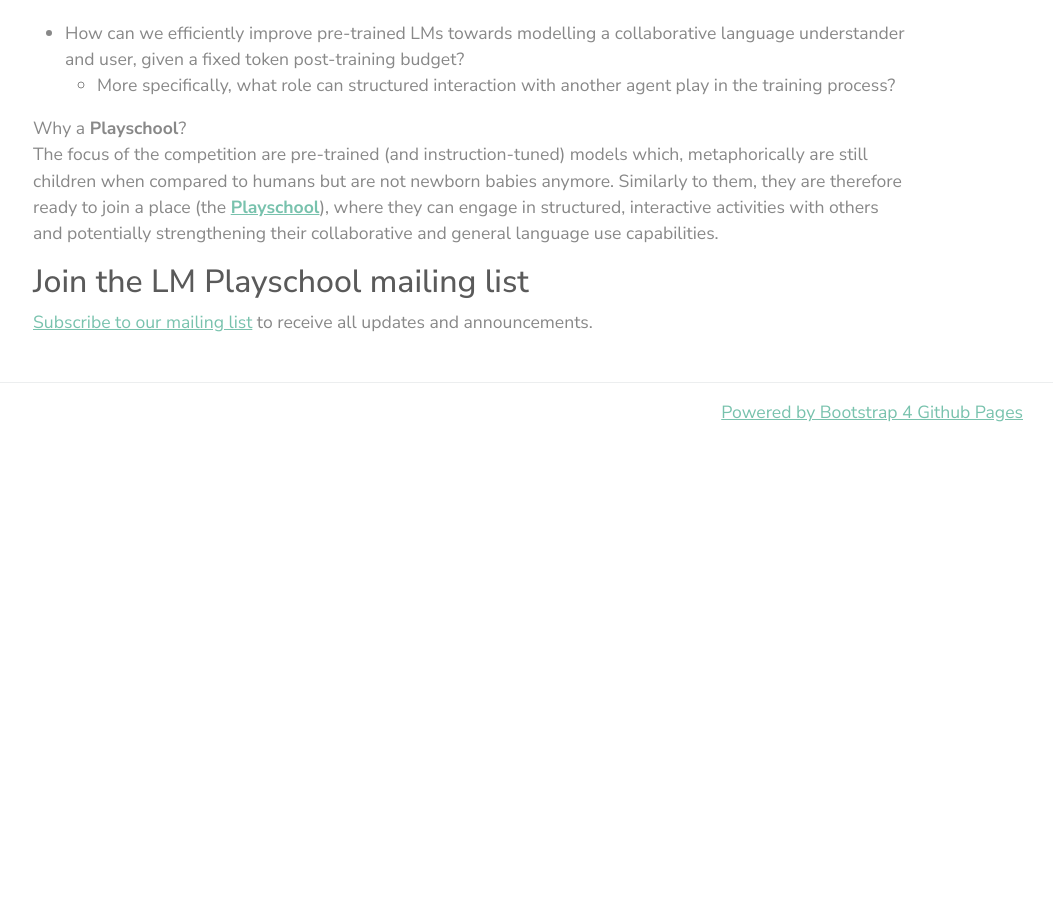
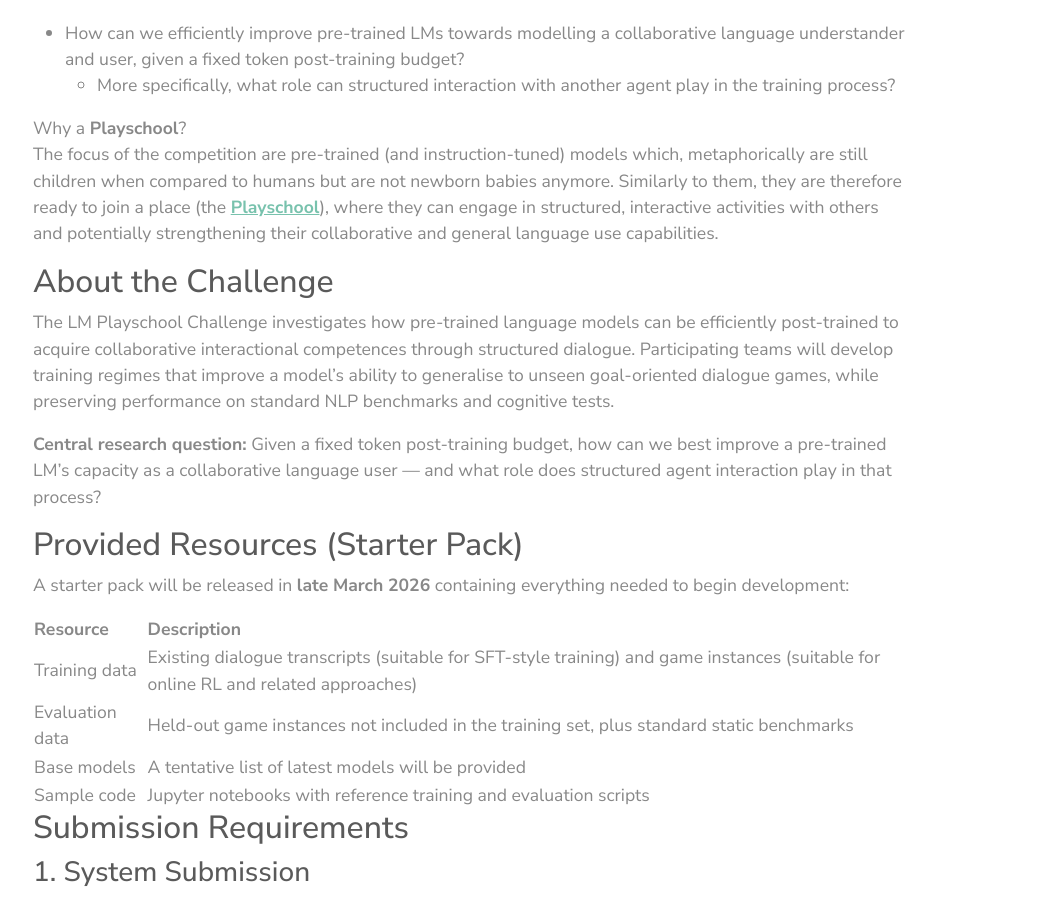
Before and after one commit to lm-playschool/lm-playschool.github.io, a Jekyll site: the page built from challenge.md, in a window 1280 px wide and 900 px high, scrolled down 594 px. Shown: the whole window, without its empty margins (169-1222 px from the left). Built offline with Jekyll 4.4.1, drawn with Linux system fonts in a browser that asks for light colours; our own code applies the rules of GitHub Pages for plain Markdown files; before the commit the page ends 1035 px from its top, so only the background shows below that; some of the changed text lies outside the part shown.

Commit message:
Challenge Outline

```diff
--- a/challenge.md
+++ b/challenge.md
@@ -17,6 +17,36 @@ Why a **Playschool**?
 The focus of the competition are pre-trained (and instruction-tuned) models which, metaphorically are still children when compared to humans but are not newborn babies anymore. Similarly to them, they are therefore ready to join a place (the [**Playschool**](https://www.collinsdictionary.com/dictionary/english/playschool)), where they can engage in structured, interactive activities with others and potentially strengthening their collaborative and general language use capabilities.
 
 
+## About the Challenge
+
+The LM Playschool Challenge investigates how pre-trained language models can be efficiently post-trained to acquire collaborative interactional competences through structured dialogue. Participating teams will develop training regimes that improve a model's ability to generalise to unseen goal-oriented dialogue games, while preserving performance on standard NLP benchmarks and cognitive tests.
+
+**Central research question:** Given a fixed token post-training budget, how can we best improve a pre-trained LM's capacity as a collaborative language user — and what role does structured agent interaction play in that process?
+
+## Provided Resources (Starter Pack)
+
+A starter pack will be released in **late March 2026** containing everything needed to begin development:
+
+| Resource | Description |
+|----------|-------------|
+| Training data | Existing dialogue transcripts (suitable for SFT-style training) and game instances (suitable for online RL and related approaches) |
+| Evaluation data | Held-out game instances not included in the training set, plus standard static benchmarks |
+| Base models | A tentative list of latest models will be provided |
+| Sample code | Jupyter notebooks with reference training and evaluation scripts |
+
+## Submission Requirements
+
+### 1. System Submission
+
+Each team submits a trained model for evaluation. The following are required:
+
+**Model artefact**: Provide a publicly accessible **Hugging Face model URL** containing the post-trained model with **full merged weights**.
+
+**Inference compatibility**: If the submitted model is not supported by the provided libraries, teams must additionally provide:
+- **Dockerized setup** that allows to run the trained model, e.g. expose an **OpenAI-Compatible API** endpoint
+
+**Documentation**: Submit a **model training card** that covers: training methodology, data usage breakdown, hyperparameters, compute budget, and any design decisions relevant to reproducibility.
+
 ## Join the LM Playschool mailing list
 
 [Subscribe to our mailing list](https://www.listserv.dfn.de/sympa/subscribe/llm-playschool-challenge) to receive all updates and announcements.
```
